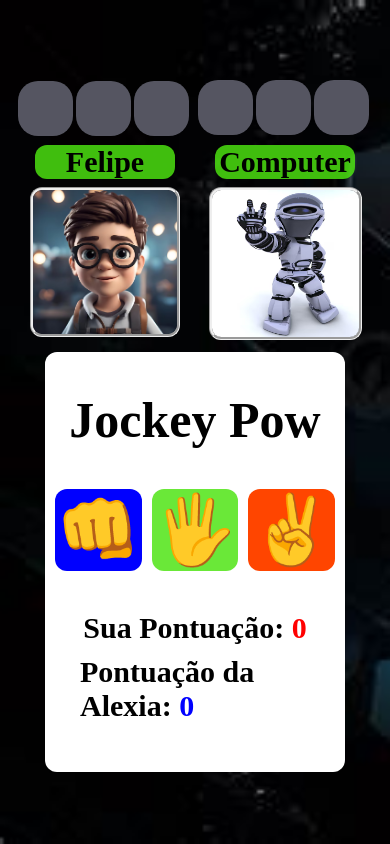
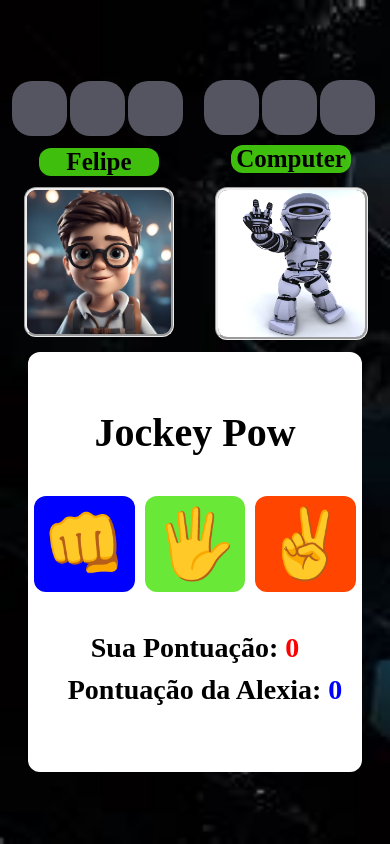
Before and after one commit to AlissonVieira-1981/Jonkeypo, a plain HTML site: page index.html in a window 390 px wide. Drawn offline with nearby package versions, Linux system fonts and the light colour scheme.

Commit message:
configurando p/ celular

```diff
--- a/style.css
+++ b/style.css
@@ -195,11 +195,11 @@ input {
 
         margin-top: 280px;
         height: 420px;
-        width: 300px;
+        width: 334px;
       }
 
 button{
-padding: 1px;
+padding: 8px;
 font-size: 68px;
 }
 
@@ -207,9 +207,16 @@ font-size: 68px;
     margin-left: 20px;
 }
 
+p{
+    font-size: 28px;
+}
+
+h1{
+    font-size: 40px;
+}
     .sets-computer {
         margin-bottom: 650px;
-        margin-right: 650px;
+        margin-right: 638px;
     }
 
     .img-robo {
@@ -234,11 +241,13 @@ font-size: 68px;
 
     .configh2 {
         margin-top: 95px;
+        font-size:25px ;
+        width: 120px;
 
     }
 
     .sets {
-        margin-left: 650px;
+        margin-left: 638px;
         margin-bottom: 650px;
         align-items: center;
     }
@@ -266,6 +275,8 @@ font-size: 68px;
 
     .configboy {
         margin-top: 130px;
+        font-size:25px ;
+        width: 120px;
 
     }
 
```
